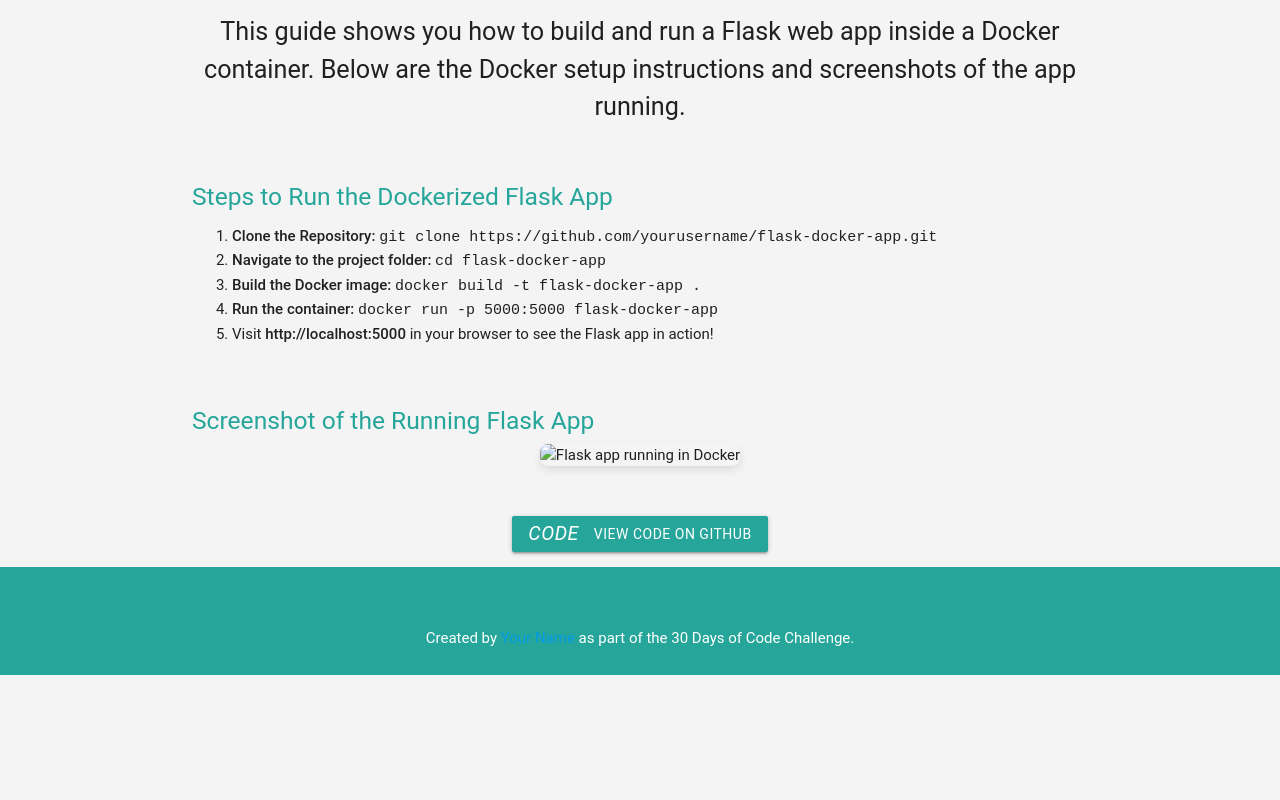
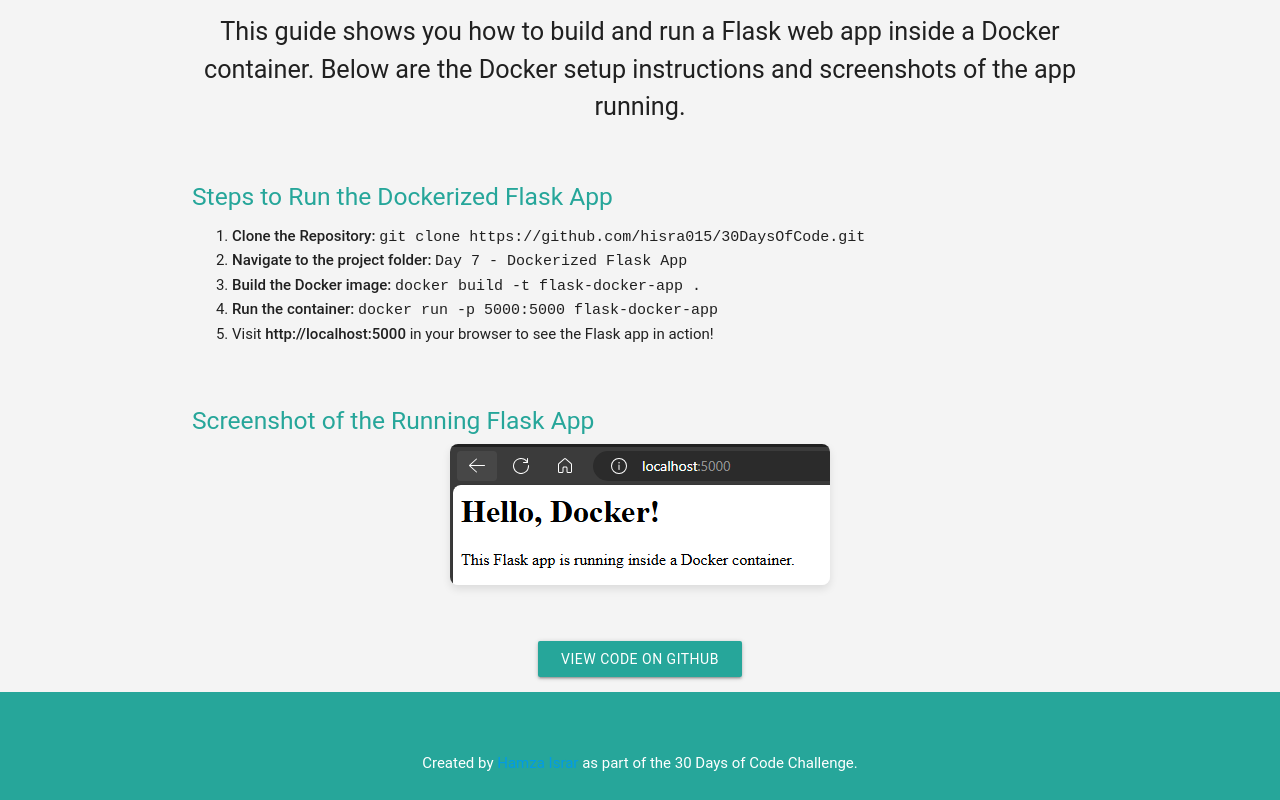
Before and after one commit to hisra015/30DaysOfCode, a plain HTML site: page Day 7 - Dockerized Flask App/index.html in a window 1280 px wide. Shown: the part 315-1115 px from the top of the page. Before the commit the page ends 990 px from the top, so only its background shows below. Drawn offline with nearby package versions, Linux system fonts and the light colour scheme.

Commit message:
Finalized Day 7

```diff
--- a/Day 7 - Dockerized Flask App/index.html
+++ b/Day 7 - Dockerized Flask App/index.html
@@ -53,8 +53,8 @@
         <div class="section">
             <h5>Steps to Run the Dockerized Flask App</h5>
             <ol>
-                <li><strong>Clone the Repository:</strong> <code>git clone https://github.com/yourusername/flask-docker-app.git</code></li>
-                <li><strong>Navigate to the project folder:</strong> <code>cd flask-docker-app</code></li>
+                <li><strong>Clone the Repository:</strong> <code>git clone https://github.com/hisra015/30DaysOfCode.git</code></li>
+                <li><strong>Navigate to the project folder:</strong> <code>Day 7 - Dockerized Flask App</code></li>
                 <li><strong>Build the Docker image:</strong> <code>docker build -t flask-docker-app .</code></li>
                 <li><strong>Run the container:</strong> <code>docker run -p 5000:5000 flask-docker-app</code></li>
                 <li>Visit <strong>http://localhost:5000</strong> in your browser to see the Flask app in action!</li>
@@ -65,14 +65,14 @@
         <div class="section">
             <h5>Screenshot of the Running Flask App</h5>
             <div class="img-container">
-                <img src="screenshots/flask_app_screenshot.png" alt="Flask app running in Docker">
+                <img src="screenshot.png" alt="Flask app running in Docker">
             </div>
         </div>
 
         <!-- GitHub Link -->
         <div class="section center-align">
-            <a href="https://github.com/yourusername/flask-docker-app" class="waves-effect waves-light btn teal lighten-1">
-                <i class="material-icons left">code</i> View Code on GitHub
+            <a href="https://github.com/hisra015/30DaysOfCode/tree/main/Day%207%20-%20Dockerized%20Flask%20App" class="waves-effect waves-light btn teal lighten-1">
+                <i class="material-icons left"></i> View Code on GitHub
             </a>
         </div>
     </div>
@@ -80,7 +80,7 @@
     <!-- Footer -->
     <footer>
         <div class="container">
-            <p>Created by <a href="https://github.com/yourusername" target="_blank">Your Name</a> as part of the 30 Days of Code Challenge.</p>
+            <p>Created by <a href="https://github.com/hisra015" target="_blank">Hamza Israr</a> as part of the 30 Days of Code Challenge.</p>
         </div>
     </footer>
 
```
Also changed, not shown: index.html (+1 -0 lines).
